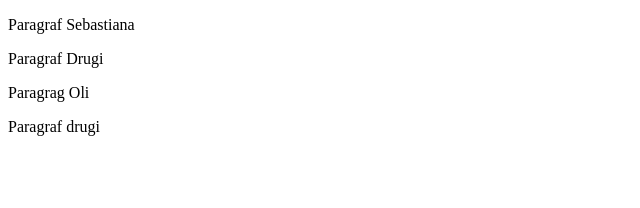
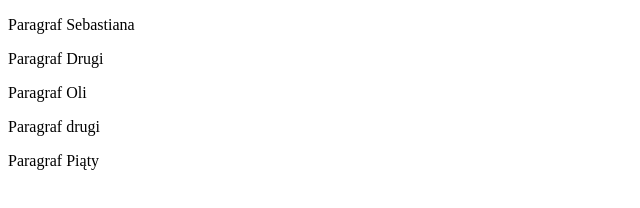
Before and after one commit to strzala92/strzala92.github.io, a plain HTML site: page index.html in a window 1280 px wide. Shown: the whole page, without its empty margins (0-640 px from the left). Drawn offline with Linux system fonts and the light colour scheme.

Commit message:
dodanie paragrafu piątego

```diff
--- a/index.html
+++ b/index.html
@@ -7,9 +7,10 @@
 <body>
     <p>Paragraf Sebastiana</p>
     <p>Paragraf Drugi</p>
-    <p>Paragrag Oli</p>
+    <p>Paragraf Oli</p>
     <div>
         <p>Paragraf drugi</p>
     </div>
+    <p>Paragraf Piąty</p>
 </body>
 </html>
```
